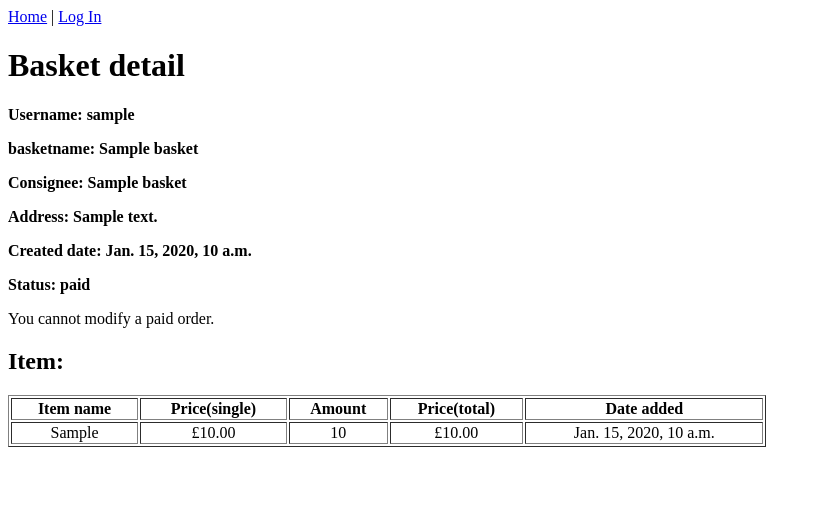
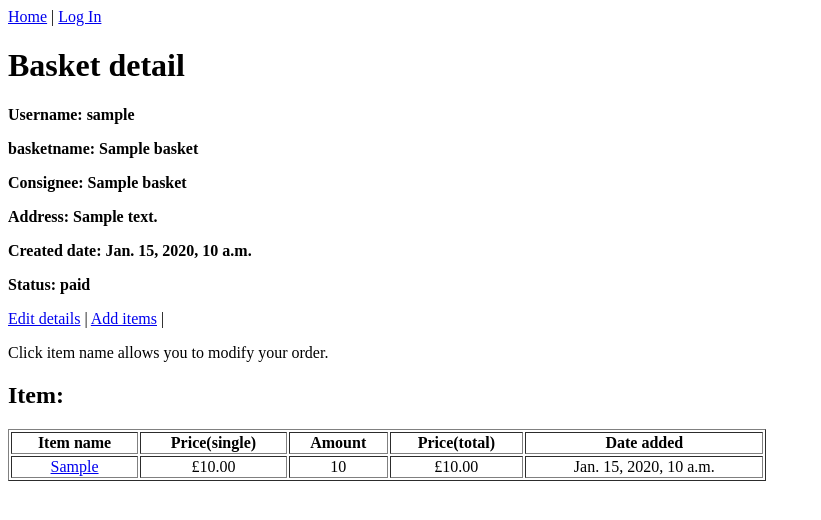
Before and after one commit to FrankChen2023/Shop_Django_IndividualTask, a Django app: template shop/templates/basket/basket_detail.html in a window 1280 px wide. Shown: the top 520 px of the page, without its empty margins (0-821 px from the left). Run offline with Django 4.2, Linux system fonts and the light colour scheme; the template is opened without the code that fills it: values that come from a table or form of the project are taken from there, others are empty; tables that the repository leaves empty hold one stand-in row (values such as "Sample post").

Commit message:
item edit function added

```diff
--- a/shop/templates/basket/basket_detail.html
+++ b/shop/templates/basket/basket_detail.html
@@ -12,7 +12,7 @@
         <p><b>Address: {{basket.address}}</b></p>
         <p><b>Created date: {{basket.created_date}}</b></p>
         <p><b>Status: {{basket.status}}</b></p>
-        {% if basket.status == 'unpaid' %}
+        {% if basket.status == 'paid' %}
         <a href = "{% url 'shop:basket_edit' id=basket.id %}">Edit details</a> |
         <a href = "{% url 'shop:item_add' basketname=basket.basketname %}">Add items</a> |
         <p>Click item name allows you to modify your order.</p>
@@ -20,7 +20,7 @@
         <p>You cannot modify a paid order.</p>
         {% endif %}
         <h2>Item:</h2>
-        {% if items and basket.status == 'unpaid' %}
+        {% if items and basket.status == 'paid' %}
         <table border="1" style="text-align:center" width='60%'>
         <tr><th>Item name</th><th>Price(single)</th><th>Amount</th><th>Price(total)</th><th>Date added</th></tr>
         <tr>
@@ -33,7 +33,7 @@
         </tr>
         {% endfor %}
         </table>
-        {% elif items and basket.status == 'paid' %}
+        {% elif items and basket.status == 'unpaid' %}
         <table border="1" style="text-align:center" width='60%'>
         <tr><th>Item name</th><th>Price(single)</th><th>Amount</th><th>Price(total)</th><th>Date added</th></tr>
         <tr>
```
